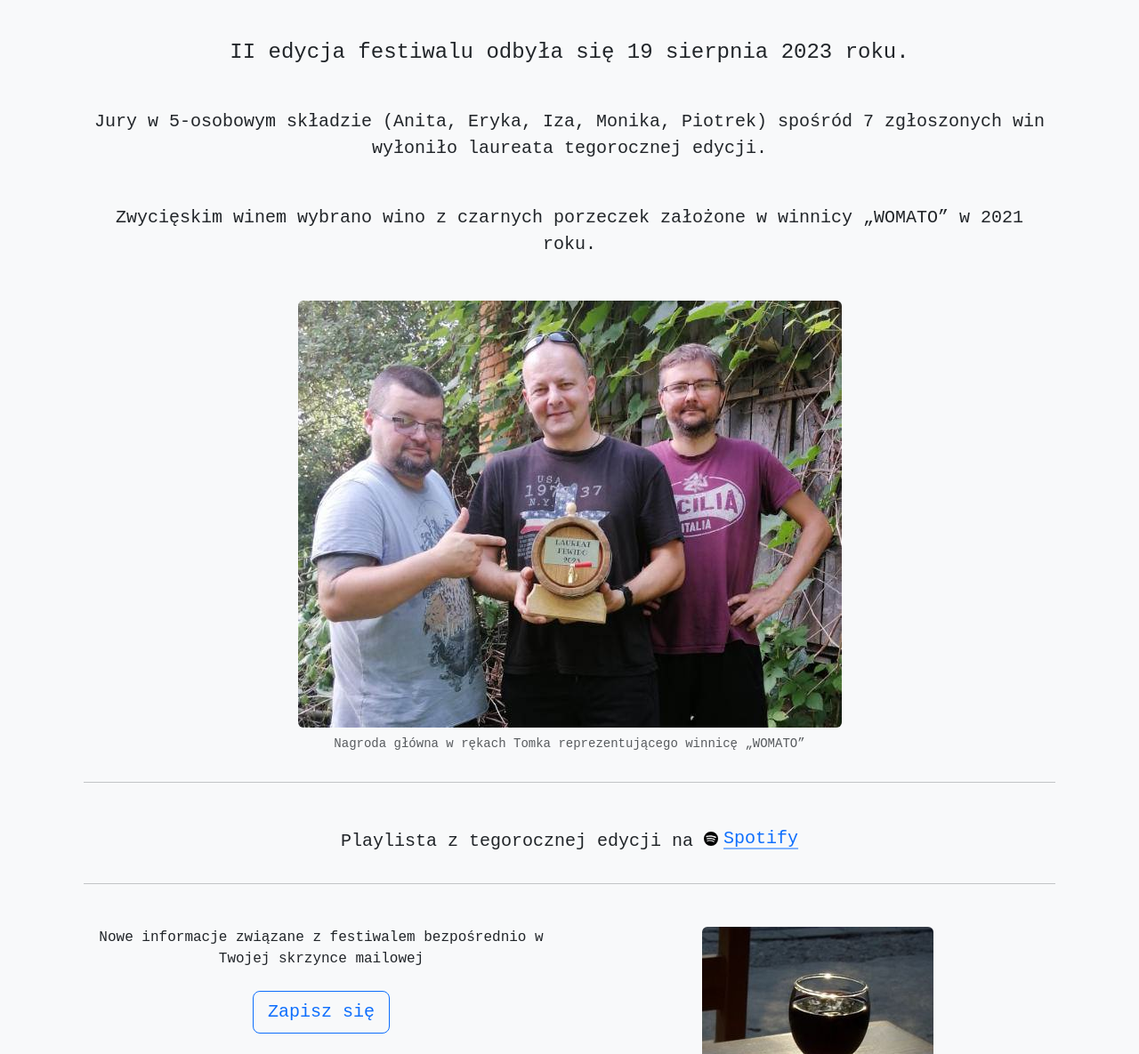
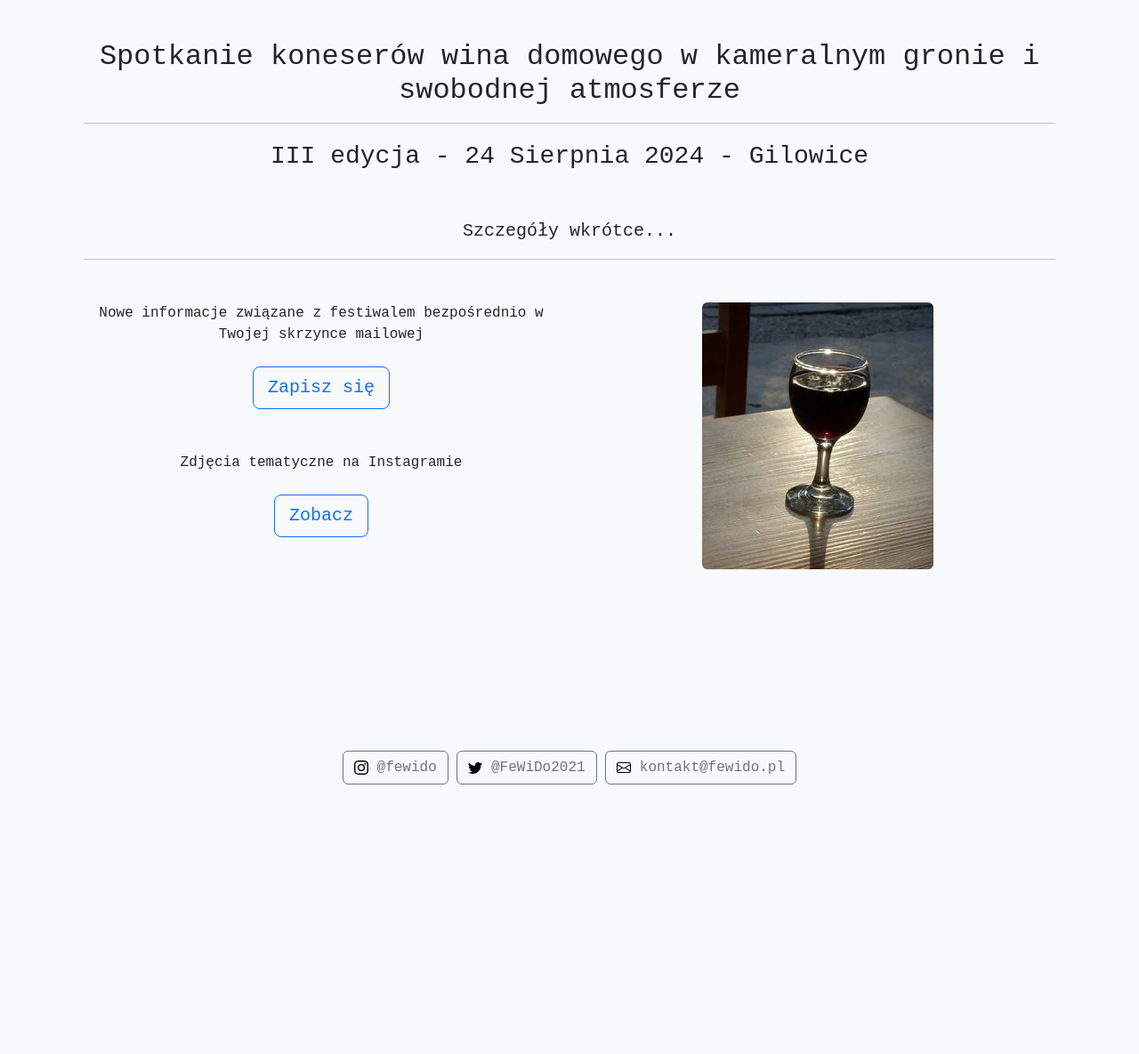
Before and after one commit to morgoth/fewido, a Jekyll site: the page built from index.html, in a window 1280 px wide and 1400 px high, scrolled down 287 px. Shown: the part 215-1400 px from the top of the window at 89% size. Built offline with Jekyll 4.4.1, drawn with Linux system fonts in a browser that asks for light colours; some web fonts are replaced.

Commit message:
Next edition

```diff
--- a/_layouts/default.html
+++ b/_layouts/default.html
@@ -9,8 +9,8 @@
 
     {% seo %}
 
-    <link href="https://cdn.jsdelivr.net/npm/bootstrap@5.3.0/dist/css/bootstrap.min.css" rel="stylesheet" integrity="sha384-9ndCyUaIbzAi2FUVXJi0CjmCapSmO7SnpJef0486qhLnuZ2cdeRhO02iuK6FUUVM" crossorigin="anonymous">
-    <script src="https://cdn.jsdelivr.net/npm/bootstrap@5.3.0/dist/js/bootstrap.bundle.min.js" integrity="sha384-geWF76RCwLtnZ8qwWowPQNguL3RmwHVBC9FhGdlKrxdiJJigb/j/68SIy3Te4Bkz" crossorigin="anonymous"></script>
+    <link href="https://cdn.jsdelivr.net/npm/bootstrap@5.3.3/dist/css/bootstrap.min.css" rel="stylesheet" integrity="sha384-QWTKZyjpPEjISv5WaRU9OFeRpok6YctnYmDr5pNlyT2bRjXh0JMhjY6hW+ALEwIH" crossorigin="anonymous">
+    <script src="https://cdn.jsdelivr.net/npm/bootstrap@5.3.3/dist/js/bootstrap.bundle.min.js" integrity="sha384-YvpcrYf0tY3lHB60NNkmXc5s9fDVZLESaAA55NDzOxhy9GkcIdslK1eN7N6jIeHz" crossorigin="anonymous"></script>
 
     <link rel="preconnect" href="https://fonts.googleapis.com">
     <link rel="preconnect" href="https://fonts.gstatic.com" crossorigin>
@@ -27,7 +27,10 @@
         <div class="collapse navbar-collapse justify-content-md-center" id="navbar">
           <ul class="navbar-nav nav-underline">
             <li class="nav-item">
-              <a class="nav-link {% if page.name == 'index.html' %}active{% endif %}" href="/">II edycja</a>
+              <a class="nav-link {% if page.name == 'index.html' %}active{% endif %}" href="/">III edycja</a>
+            </li>
+            <li class="nav-item">
+              <a class="nav-link {% if page.name == '2023.html' %}active{% endif %}" href="/2023">II edycja</a>
             </li>
             <li class="nav-item">
               <a class="nav-link {% if page.name == '2022.html' %}active{% endif %}" href="/2022" title="2022">I edycja</a>
--- a/index.html
+++ b/index.html
@@ -25,26 +25,12 @@ layout: default
 
   <div class="row mt-5">
     <div class="col mx-auto text-center">
-      <h4>II edycja festiwalu odbyła się 19 sierpnia 2023 roku.</h4>
+      <h2>Spotkanie koneserów wina domowego w kameralnym gronie i swobodnej atmosferze</h2>
+      <hr>
+      <p class="fs-3 mt-3">III edycja - 24 Sierpnia 2024 - Gilowice</p>
       <div class="fs-5 mt-5">
-        Jury w 5-osobowym składzie (Anita, Eryka, Iza, Monika, Piotrek) spośród 7 zgłoszonych win wyłoniło laureata tegorocznej edycji.
+        Szczegóły wkrótce...
       </div>
-      <div class="fs-5 mt-5">
-        Zwycięskim winem wybrano wino z czarnych porzeczek założone w winnicy &bdquo;WOMATO&rdquo; w 2021 roku.
-      </div>
-
-      <p class="mt-5">
-        <figure class="figure">
-          <img src="/assets/images/womato.jpg" class="figure-img img-fluid rounded" alt="Laureatka">
-          <figcaption class="figure-caption">Nagroda główna w rękach Tomka reprezentującego winnicę &bdquo;WOMATO&rdquo;</figcaption>
-        </figure>
-      </p>
-
-      <hr>
-
-      <p class="fs-5 mt-5">
-        Playlista z tegorocznej edycji na <a href="https://open.spotify.com/playlist/3lF1rI74MuzT7dzWY2u2vi" class="icon-link"><img src="/assets/images/spotify.svg" alt="spotify" title="Spotify"> Spotify</a>
-      </p>
     </div>
   </div>
 
```
Also changed, not shown: 2023.html (added, +30 -0 lines), Gemfile.lock.
